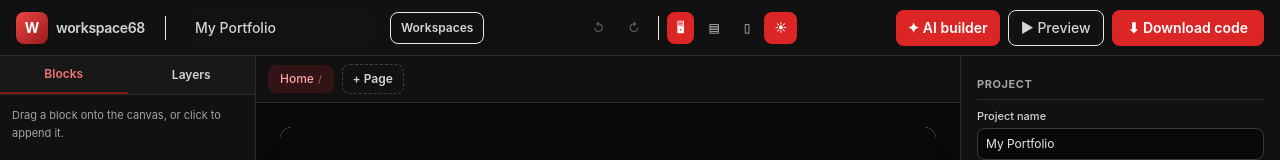
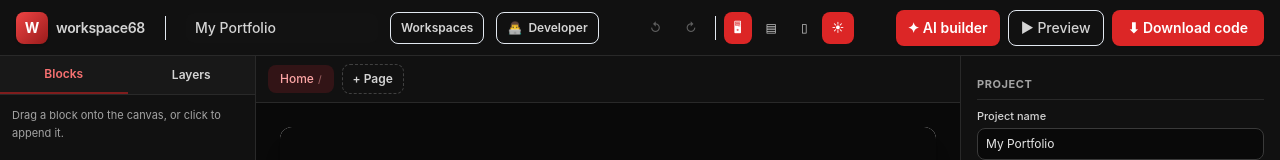
Before and after one commit to PRN-6/workspace68, a React (Vite) app: page / in a window 1280 px wide. Shown: the top 160 px of the page. Built offline with nearby package versions, Linux system fonts and the light colour scheme.

Commit message:
feat: add developer portfolio link button to toolbar

```diff
--- a/src/components/editor/Toolbar.jsx
+++ b/src/components/editor/Toolbar.jsx
@@ -17,9 +17,8 @@ function IconButton({ children, onClick, disabled, title, active }) {
       title={title}
       disabled={disabled}
       onClick={onClick}
-      className={`flex h-8 items-center gap-1 rounded-lg px-2.5 text-xs font-medium transition ${
-        active ? 'bg-indigo-600 text-white' : 'text-slate-600 hover:bg-slate-100'
-      } disabled:cursor-not-allowed disabled:opacity-40`}
+      className={`flex h-8 items-center gap-1 rounded-lg px-2.5 text-xs font-medium transition ${active ? 'bg-indigo-600 text-white' : 'text-slate-600 hover:bg-slate-100'
+        } disabled:cursor-not-allowed disabled:opacity-40`}
     >
       {children}
     </button>
@@ -83,6 +82,16 @@ export default function Toolbar() {
         >
           Workspaces
         </button>
+        <a
+          href="https://prinson.is-a.dev/"
+          target="_blank"
+          rel="noreferrer"
+          className="flex h-8 items-center gap-1.5 rounded-lg border border-slate-200 px-2.5 text-xs font-semibold text-slate-600 transition hover:border-slate-300 hover:bg-slate-50 hover:text-indigo-600"
+          title="Developer Portfolio"
+        >
+          <span>👨‍💻</span>
+          <span className="hidden sm:inline">Developer</span>
+        </a>
       </div>
 
       <div className="flex items-center gap-1">
@@ -124,9 +133,8 @@ export default function Toolbar() {
         <button
           type="button"
           onClick={togglePreview}
-          className={`h-9 rounded-lg px-3 text-sm font-medium transition ${
-            previewMode ? 'bg-slate-900 text-white' : 'border border-slate-200 text-slate-700 hover:bg-slate-50'
-          }`}
+          className={`h-9 rounded-lg px-3 text-sm font-medium transition ${previewMode ? 'bg-slate-900 text-white' : 'border border-slate-200 text-slate-700 hover:bg-slate-50'
+            }`}
         >
           {previewMode ? '← Back to editor' : '▶ Preview'}
         </button>
```
